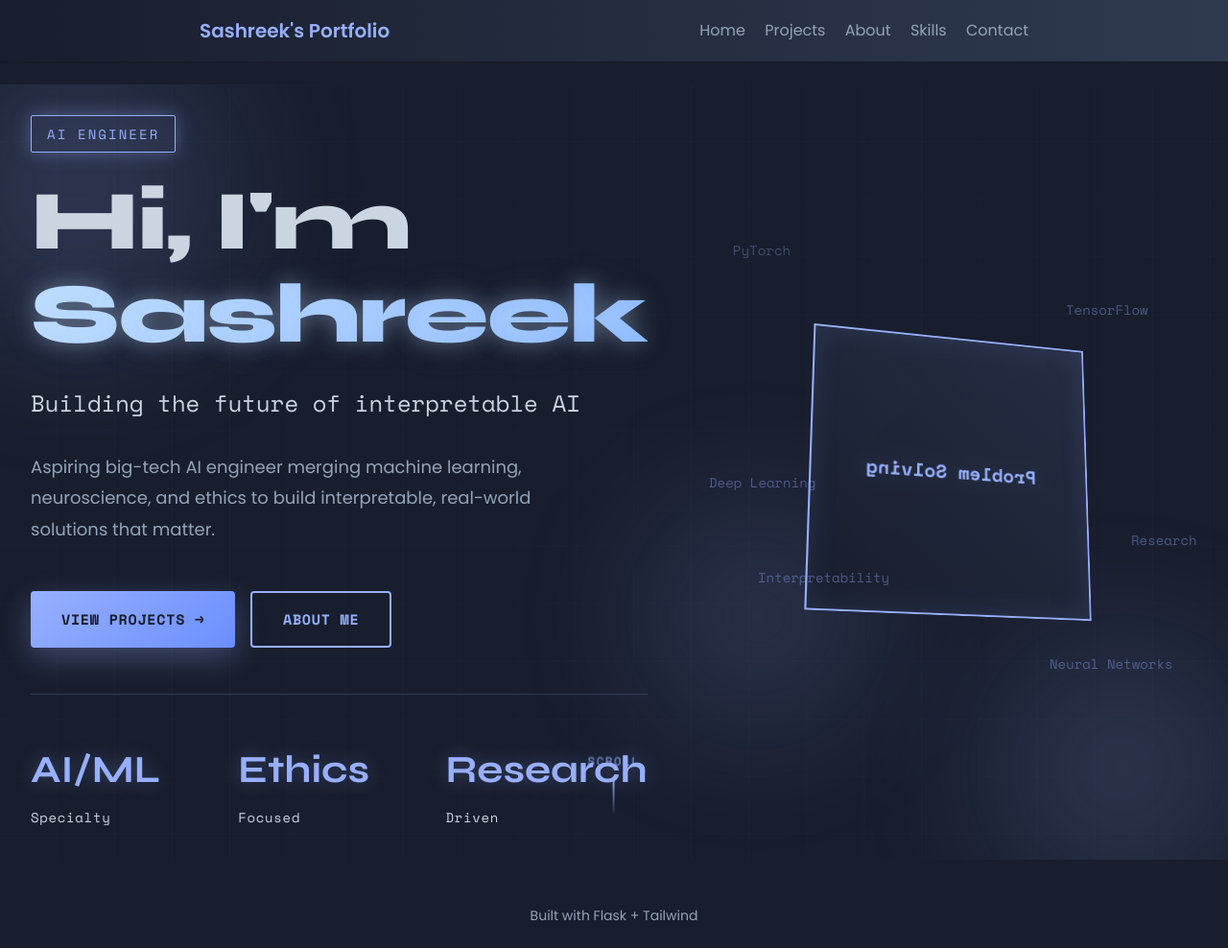
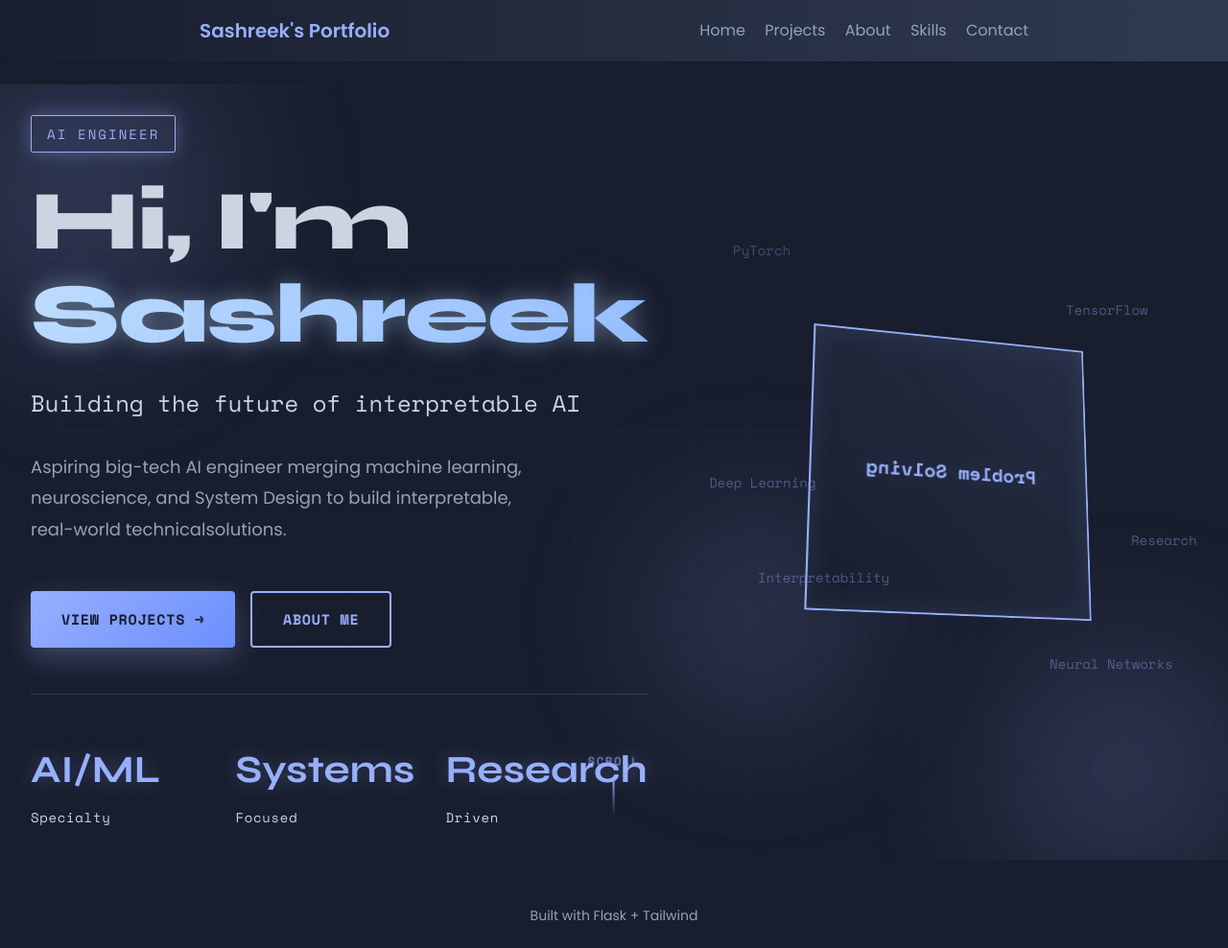
Before and after one commit to Sashreek75/Sashreek-Coding-Portfolio, a Flask app: page / in a window 1280 px wide. Shown: the whole page at 96% size. Run offline with Flask 3, Linux system fonts and the light colour scheme; some libraries are stand-ins or nearby versions.

Commit message:
Update index.html

```diff
--- a/templates/index.html
+++ b/templates/index.html
@@ -1298,8 +1298,8 @@
       </p>
 
       <p class="description">
-        Aspiring big-tech AI engineer merging machine learning, neuroscience, and ethics to build interpretable,
-        real-world solutions that matter.
+        Aspiring big-tech AI engineer merging machine learning, neuroscience, and System Design to build interpretable,
+        real-world technicalsolutions.
       </p>
 
       <div class="cta-buttons">
@@ -1317,7 +1317,7 @@
           <span class="stat-label">Specialty</span>
         </div>
         <div class="stat-item">
-          <span class="stat-number">Ethics</span>
+          <span class="stat-number">Systems</span>
           <span class="stat-label">Focused</span>
         </div>
         <div class="stat-item">
@@ -1334,7 +1334,7 @@
         <div class="tech-cube">
           <div class="cube-face front">Machine Learning</div>
           <div class="cube-face back">Problem Solving</div>
-          <div class="cube-face right">Ethics</div>
+          <div class="cube-face right">System Design and management</div>
           <div class="cube-face left">Neuroscience</div>
           <div class="cube-face top">Innovation</div>
           <div class="cube-face bottom">Data Science</div>
```
